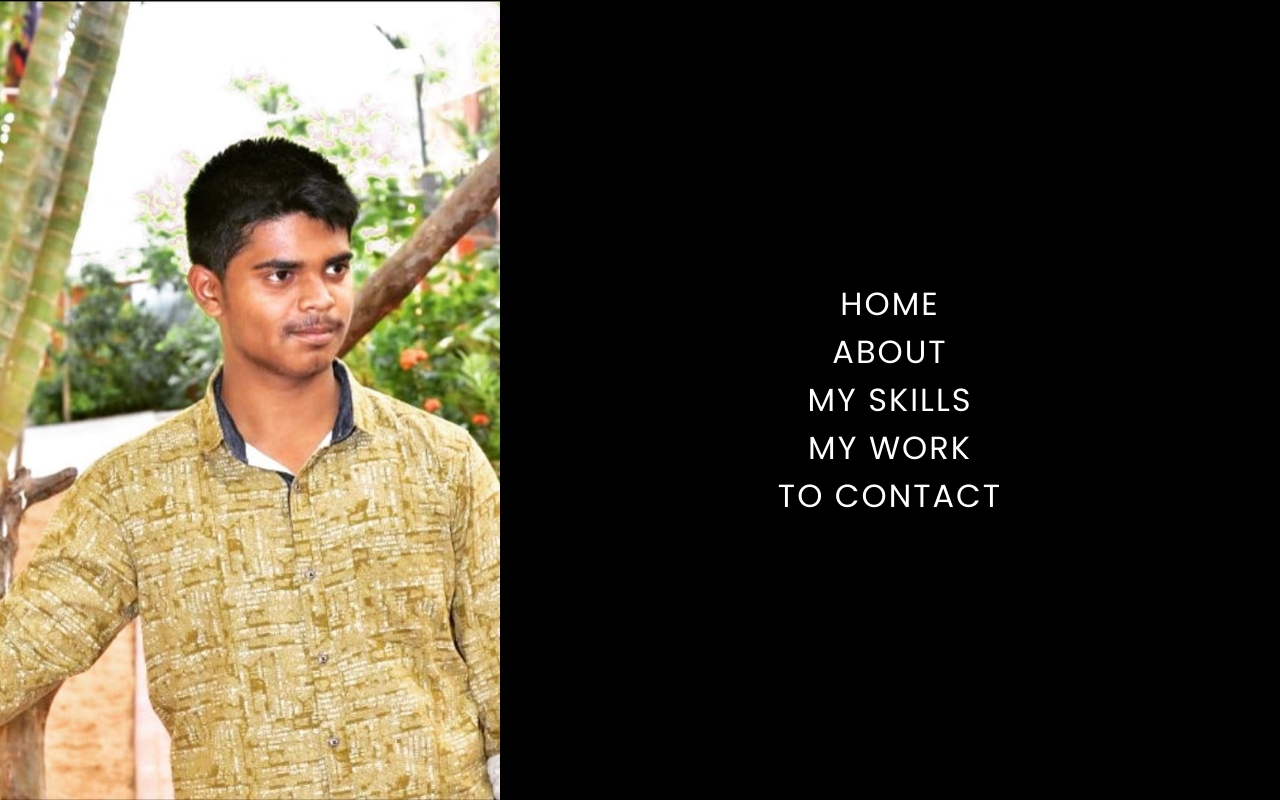
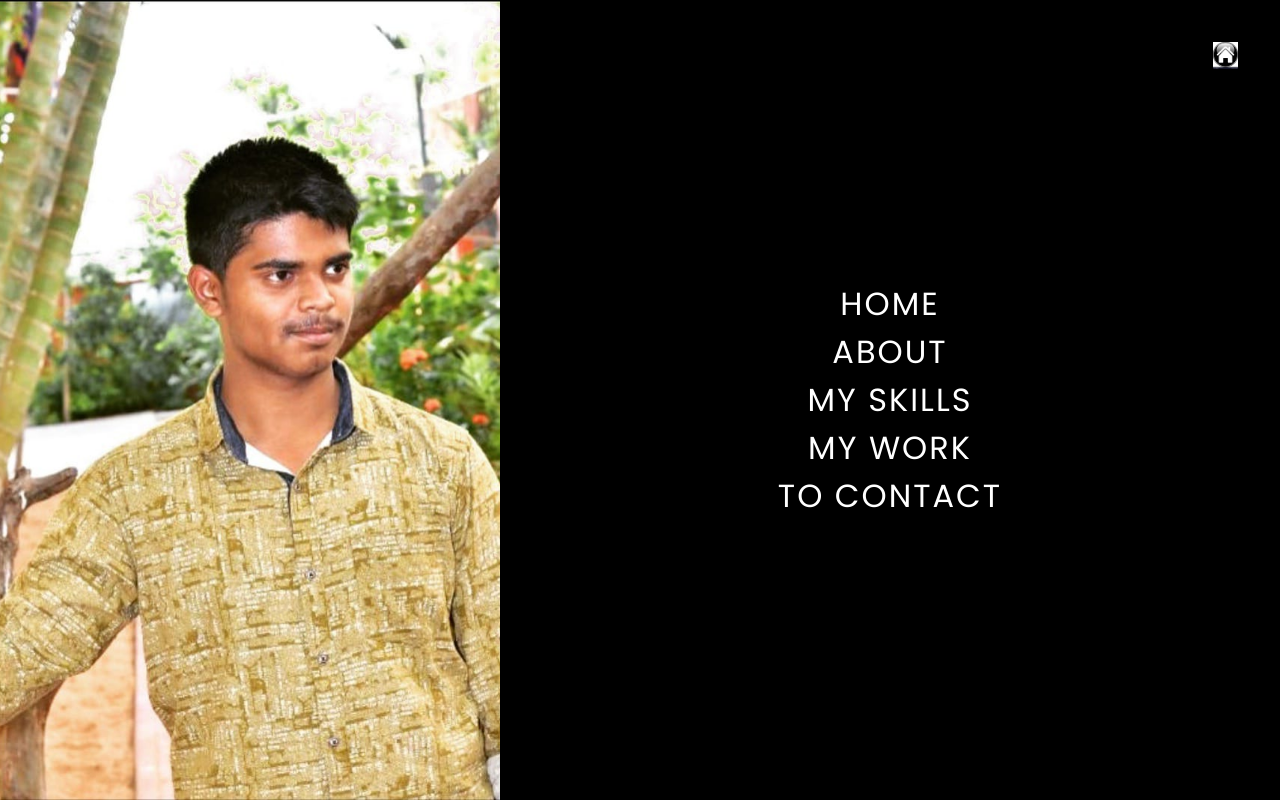
Before and after one commit to Dhilip-V/DA_1_22BCE2078, a plain HTML site: page index.html in a window 1280 px wide. Both pictures are taken after a click on the element 1225 px from the left and 55 px from the top of the page. Shown: the top 800 px of the page. Drawn offline with Linux system fonts and the light colour scheme.

Commit message:
Update style.css

```diff
--- a/style.css
+++ b/style.css
@@ -23,7 +23,7 @@
 }
 
 .toggle.active{
-    background: #000 url(file:///C:/Users/Dhilipkumar%20V/OneDrive/Pictures/Camera%20imports/home.jp);
+    background: #000 url('home.jpg');
     background-size: 25px;
     background-position: center;
     background-repeat: no-repeat;
```
